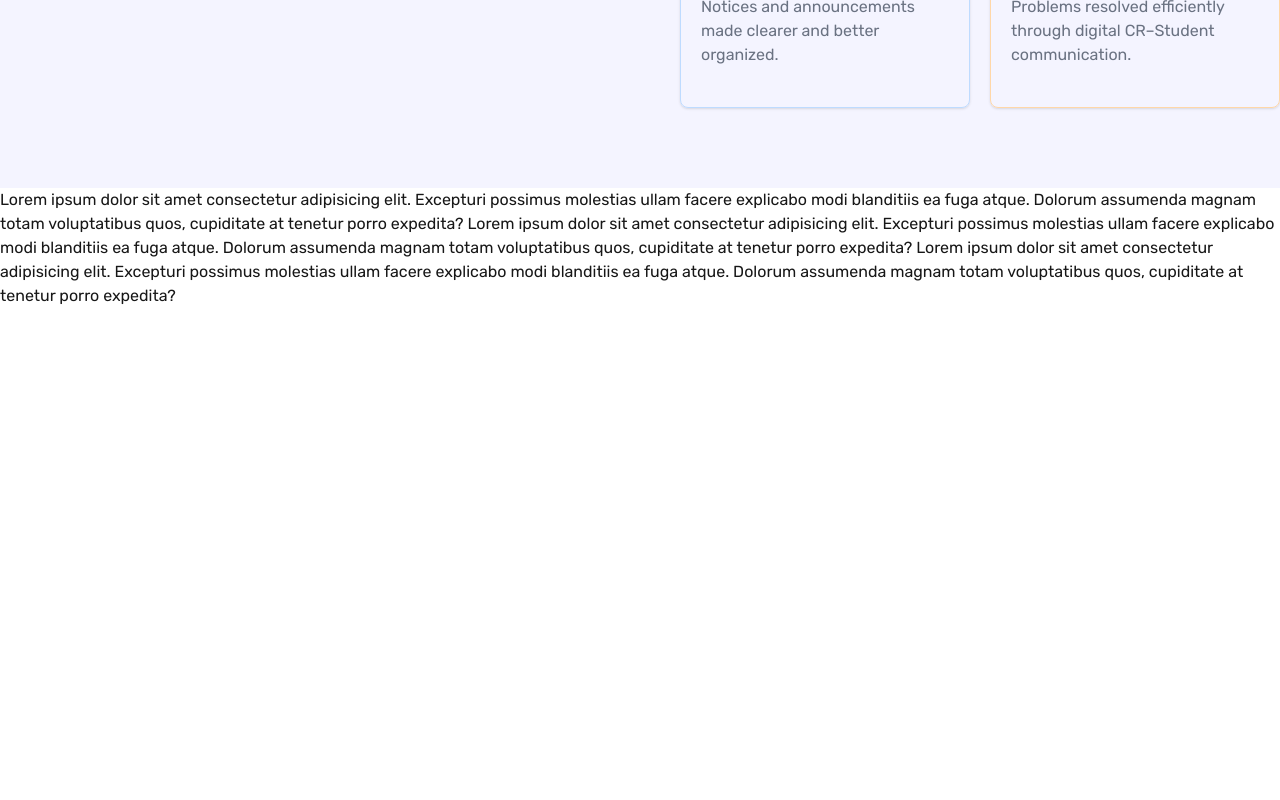
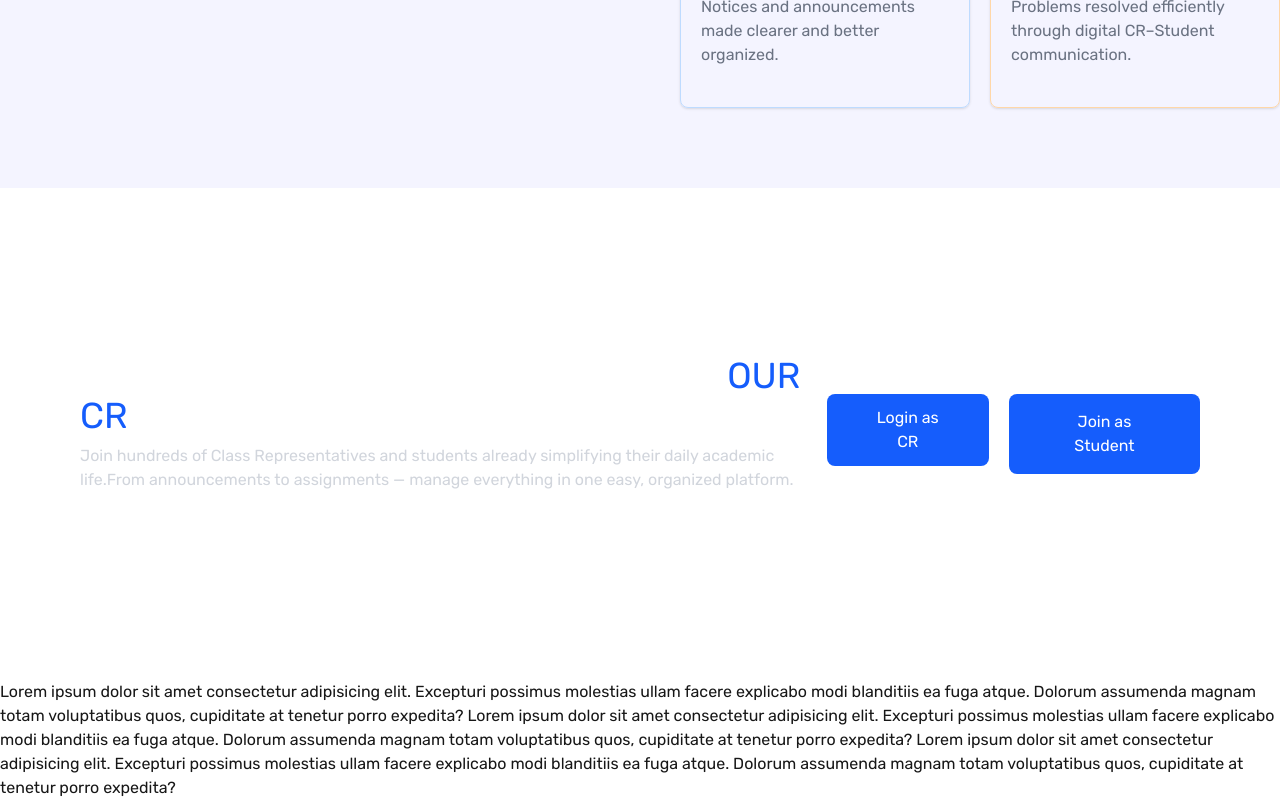
Before and after one commit to nimurr/CR-Management-project, a Next.js app: page / in a window 1280 px wide. Shown: the part 3988-4788 px from the top of the page. Before the commit the page ends 4296 px from the top, so only its background shows below. Built offline with nearby package versions, Linux system fonts and the light colour scheme.

Commit message:
`Added MakeClassManagement component to Landing/HomePage and updated OurCRinNumbers component`

```diff
--- /dev/null
+++ b/src/Components/Landing/HomePage/MakeClassManagement.js
@@ -0,0 +1,26 @@
+import React from 'react';
+
+const MakeClassManagement = () => {
+    return (
+        <div className='my-10'>
+            <div className='container px-5 mx-auto rounded-xl overflow-hidden  bg-[url("/Images/HomePage/crm-contact/banner.png")] bg-no-repeat w-full bg-center bg-cover lg:px-20 py-5 lg:py-32 space-y-5 lg:flex items-center justify-between'>
+                <div className=''>
+                    <h2 className='text-white text-4xl'>Make Class Management Smarter with <span className='text-blue-600'>OUR CR</span></h2>
+                    <p className='text-gray-300 mt-2'>Join hundreds of Class Representatives and students already simplifying their daily academic life.From announcements to assignments — manage everything in one easy, organized platform.</p>
+                </div>
+                <div className='lg:flex lg:min-w-1/3 space-y-2 justify-end gap-5'>
+                    <button className='px-10 py-3 text-center rounded-lg cursor-pointer transition hover:bg-blue-700 text-white bg-blue-600 flex items-center gap-2 hover:shadow-[0_0_15px_rgba(59,130,246,0.7)]'>
+                        Login as CR
+                    </button>
+
+                    <button className='px-10 py-3 text-center rounded-lg cursor-pointer transition hover:bg-blue-700 text-white bg-blue-600 flex items-center gap-2 hover:shadow-[0_0_15px_rgba(59,130,246,0.7)]'>
+                        Join as Student
+                    </button>
+                </div>
+
+            </div>
+        </div>
+    );
+}
+
+export default MakeClassManagement;
--- a/src/Components/Landing/HomePage/OurCRinNumbers.js
+++ b/src/Components/Landing/HomePage/OurCRinNumbers.js
@@ -3,7 +3,7 @@ import React from 'react';
 const OurCRinNumbers = () => {
     return (
         <div className='bg-[#4343ff0e]'>
-            <div className='container mt-16 md:px-0 px-5 py-10 md:py-20 mx-auto flex items-center gap-20'>
+            <div className='container mt-16 md:px-0 px-5 py-10 md:py-20 mx-auto space-y-5 lg:flex items-center gap-20'>
                 <div className='lg:w-1/2'>
                     <h2 className='text-5xl font-medium'>Our CR in <span className='text-blue-500'>Numbers</span></h2>
                     <p className='py-2 text-gray-600'>A simple idea that’s making class management smarter. These numbers show how YOUR CR is helping Class Representatives and students stay more connected every day.</p>
--- a/src/app/(main)/page.js
+++ b/src/app/(main)/page.js
@@ -2,6 +2,7 @@ import FeaturedEvents from '@/Components/Landing/HomePage/FeaturedEvents';
 import Hero from '@/Components/Landing/HomePage/Hero';
 import HowItWorks from '@/Components/Landing/HomePage/HowItWorks';
 import KeyFeatures from '@/Components/Landing/HomePage/KeyFeatures';
+import MakeClassManagement from '@/Components/Landing/HomePage/MakeClassManagement';
 import OurCRinNumbers from '@/Components/Landing/HomePage/OurCRinNumbers';
 import React from 'react';
 
@@ -13,6 +14,7 @@ const Page = () => {
             <FeaturedEvents />
             <HowItWorks />
             <OurCRinNumbers />
+            <MakeClassManagement />
         </div>
     );
 }
```
